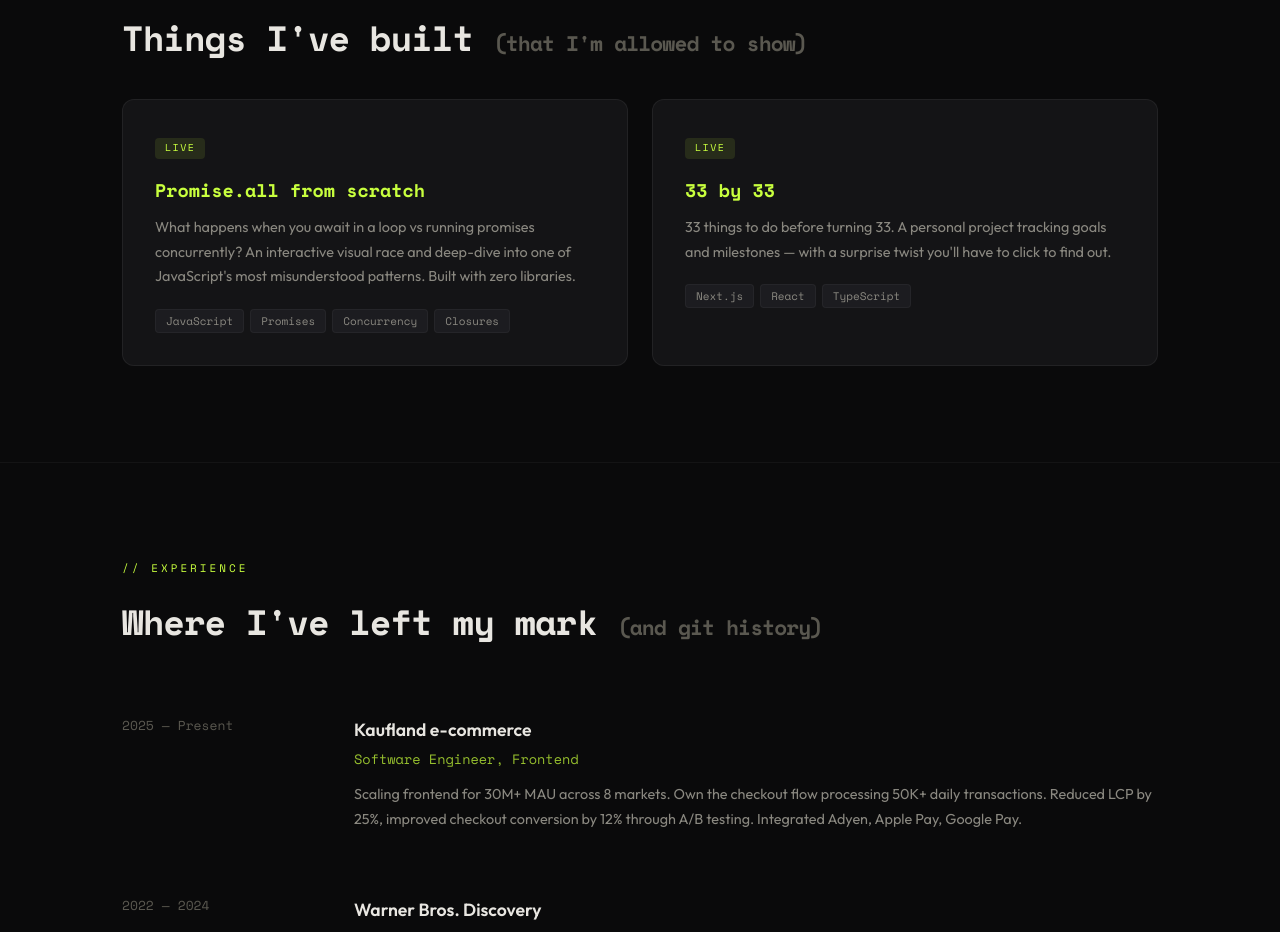
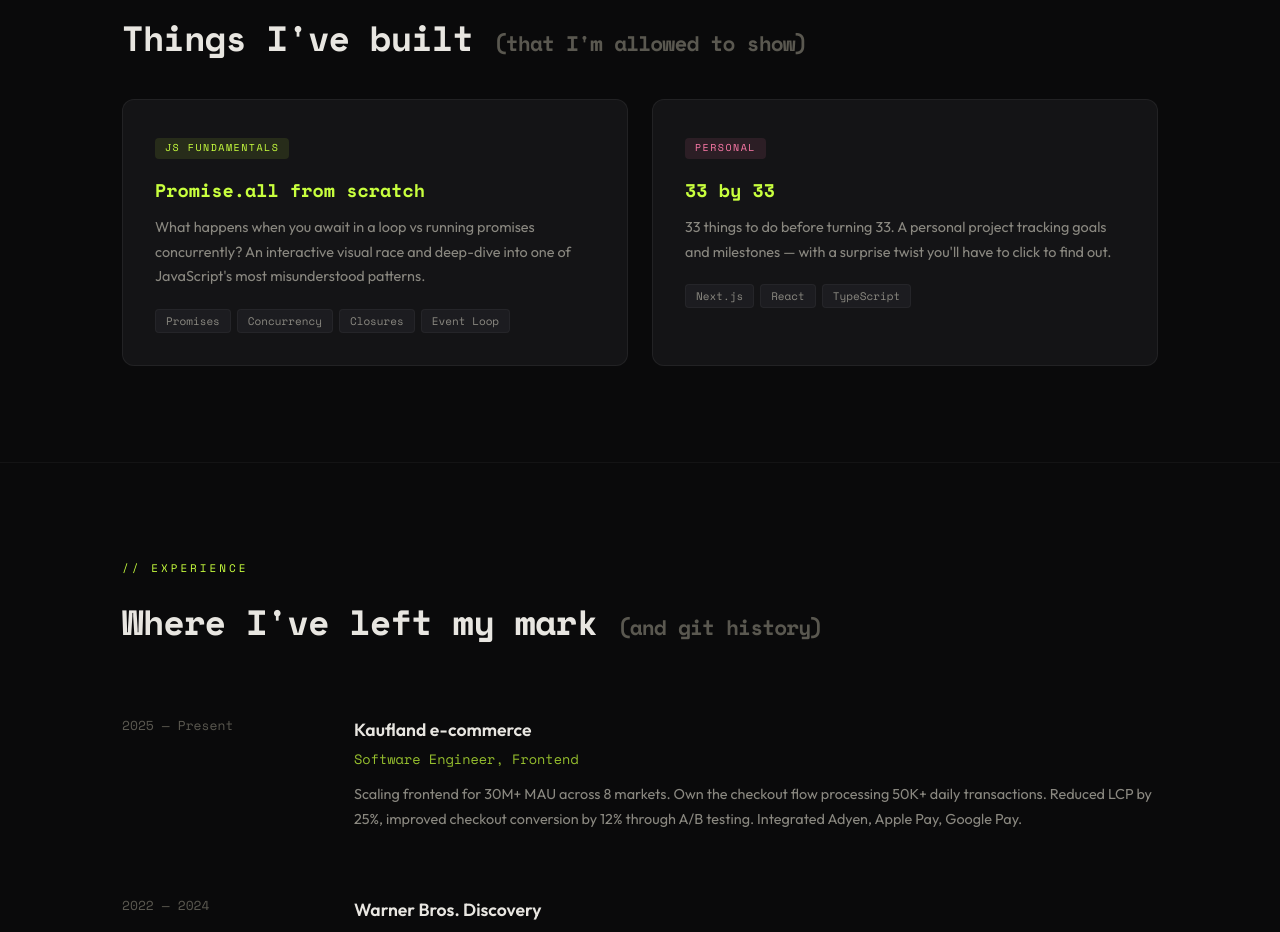
Before and after one commit to shtabnoy/shtabnoy, a Next.js app: page / in a window 1280 px wide. Shown: the part 1800-2732 px from the top of the page. Built offline with nearby package versions, Linux system fonts and the light colour scheme.

Commit message:
feat: update projects structure

```diff
--- a/src/components/Projects.tsx
+++ b/src/components/Projects.tsx
@@ -1,26 +1,76 @@
 import Link from 'next/link';
 import Reveal from './Reveal';
 
-type Status = 'live';
+type Topic =
+  | 'js-fundamentals'
+  | 'typescript'
+  | 'python'
+  | 'algo-ds'
+  | 'design-patterns'
+  | 'system-design'
+  | 'backend'
+  | 'browser'
+  | 'auth'
+  | 'solid'
+  | 'ai'
+  | 'infra'
+  | 'personal';
 
 interface Project {
-  status: Status;
+  topic: Topic;
   name: string;
   desc: string;
   stack: string[];
   href: string;
 }
 
+const topicConfig: Record<Topic, { label: string; className: string }> = {
+  'js-fundamentals': {
+    label: 'JS fundamentals',
+    className: 'bg-[#c8ff3e]/10 text-[#c8ff3e]',
+  },
+  typescript: {
+    label: 'TypeScript',
+    className: 'bg-[#3178c6]/15 text-[#5a9fd4]',
+  },
+  python: { label: 'Python', className: 'bg-[#ffbd2e]/10 text-[#ffbd2e]' },
+  'algo-ds': {
+    label: 'Algo & DS',
+    className: 'bg-[#4a9eff]/10 text-[#4a9eff]',
+  },
+  'design-patterns': {
+    label: 'Design patterns',
+    className: 'bg-[#b18cff]/10 text-[#b18cff]',
+  },
+  'system-design': {
+    label: 'System design',
+    className: 'bg-[#ff6b4a]/10 text-[#ff6b4a]',
+  },
+  backend: { label: 'Backend', className: 'bg-[#28c840]/10 text-[#28c840]' },
+  browser: { label: 'Browser', className: 'bg-[#ff9f43]/10 text-[#ff9f43]' },
+  auth: {
+    label: 'Auth & security',
+    className: 'bg-[#ee5a6f]/10 text-[#ee5a6f]',
+  },
+  solid: { label: 'SOLID', className: 'bg-[#45aaf2]/10 text-[#45aaf2]' },
+  ai: { label: 'AI & automation', className: 'bg-[#a55eea]/10 text-[#a55eea]' },
+  infra: {
+    label: 'Infra & DevOps',
+    className: 'bg-[#778ca3]/10 text-[#778ca3]',
+  },
+  personal: { label: 'Personal', className: 'bg-[#fd79a8]/10 text-[#fd79a8]' },
+};
+
 const projects: Project[] = [
   {
-    status: 'live',
+    topic: 'js-fundamentals',
     name: 'Promise.all from scratch',
-    desc: "What happens when you await in a loop vs running promises concurrently? An interactive visual race and deep-dive into one of JavaScript's most misunderstood patterns. Built with zero libraries.",
-    stack: ['JavaScript', 'Promises', 'Concurrency', 'Closures'],
-    href: '/promises',
+    desc: "What happens when you await in a loop vs running promises concurrently? An interactive visual race and deep-dive into one of JavaScript's most misunderstood patterns.",
+    stack: ['Promises', 'Concurrency', 'Closures', 'Event Loop'],
+    href: '/challenges/promises',
   },
   {
-    status: 'live',
+    topic: 'personal',
     name: '33 by 33',
     desc: "33 things to do before turning 33. A personal project tracking goals and milestones — with a surprise twist you'll have to click to find out.",
     stack: ['Next.js', 'React', 'TypeScript'],
@@ -46,7 +96,9 @@ export default function Projects() {
           </h2>
         </Reveal>
         <div className="grid grid-cols-1 md:grid-cols-2 gap-6">
-          {projects.map((project, i) => (
+          {projects.map((project, i) => {
+            const { label, className: topicClass } = topicConfig[project.topic];
+            return (
               <Reveal key={project.name} delay={i * 80}>
                 <Link
                   href={project.href}
@@ -54,8 +106,10 @@ export default function Projects() {
                 >
                   <div className="group bg-surface border border-white/[0.06] rounded-xl p-8 transition-all duration-300 hover:-translate-y-0.5 hover:border-accent/20 relative overflow-hidden h-full">
                     <div className="absolute top-0 left-0 right-0 h-0.5 bg-gradient-to-r from-accent to-transparent opacity-0 transition-opacity duration-300 group-hover:opacity-100" />
-                  <div className="inline-block font-display text-[10px] uppercase tracking-[1.5px] px-2.5 py-0.5 rounded mb-4 bg-accent/10 text-accent">
-                    Live
+                    <div
+                      className={`inline-block font-display text-[10px] uppercase tracking-[1.5px] px-2.5 py-0.5 rounded mb-4 ${topicClass}`}
+                    >
+                      {label}
                     </div>
                     <div className="font-display text-[1.15rem] font-bold mb-2.5">
                       {project.name}
@@ -76,7 +130,8 @@ export default function Projects() {
                   </div>
                 </Link>
               </Reveal>
-          ))}
+            );
+          })}
         </div>
       </div>
     </section>
```
Lines whose indentation alone changed are shown as unchanged.
